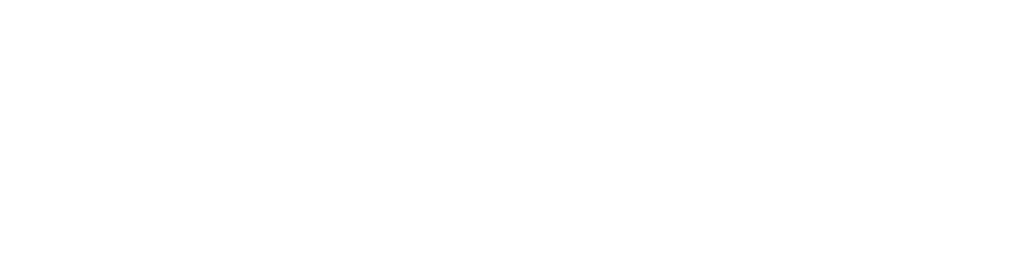
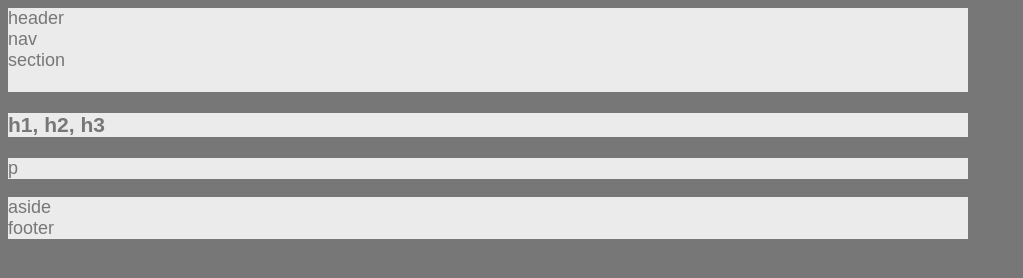
Before and after one commit to JackRa88it/HW-Wireframe, a plain HTML site: page index.html in a window 1280 px wide. Shown: the whole page, without its empty margins (0-1023 px from the left). Drawn offline with Linux system fonts and the light colour scheme.

Commit message:
transfer to Daamuns MBP

```diff
--- a/index.html
+++ b/index.html
@@ -5,14 +5,32 @@
 <head>
   <meta charset="UTF-8">
   <title>HW-Wireframe</title>
+  <link rel="stylesheet" type="text/css" href="style.css">
 </head>
 
 <body>
 
-<header></header>
+  <header id="header-top">header</header>
 
+  <nav>nav</nav>
 
+  <section>
 
+    <header>section</header>
+
+    <article>
+      <header id="article-header">article</header>
+      <h1>h1, h2, h3</h1>
+      <p>p</p>
+    </article>
+
+  </section>
+
+  <aside>
+    <header>aside</header>
+  </aside>
+
+  <footer>footer</footer>
 
 </body>
 
--- a/style.css
+++ b/style.css
@@ -0,0 +1,26 @@
+body {
+    font-family: Arial, "Helvetica Neue", Helvetica, sans-serif;
+    color: #777;
+    background: #777;
+    width: 960px;
+    font-size: 18px;
+}
+
+header,
+nav,
+section,
+aside,
+footer {
+    background: #ebebeb;
+}
+
+article {
+    color: #ebebeb;
+    background: #777;
+}
+
+h1,
+p {
+    color: #777;
+    background: #ebebeb;
+}
```
